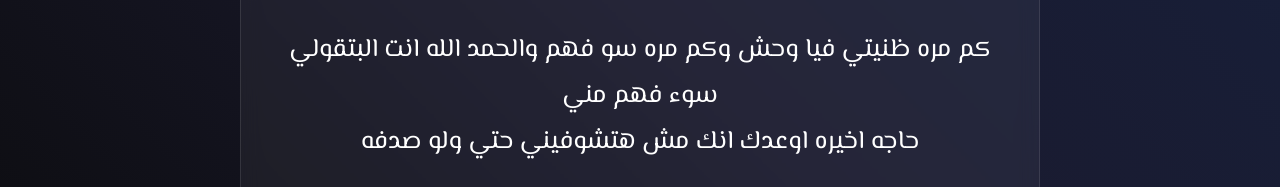
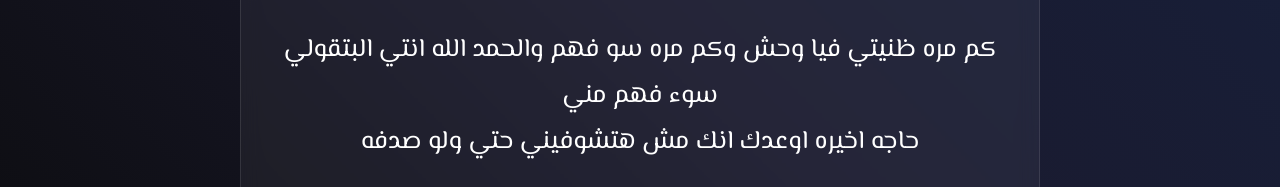
Before and after one commit to Fars1mahmoud/rahma, a plain HTML site: page newpage.html in a window 1280 px wide. Shown: the part 491-678 px from the top of the page. Drawn offline with Linux system fonts and the light colour scheme.

Commit message:
Update newpage.html

```diff
--- a/newpage.html
+++ b/newpage.html
@@ -101,7 +101,7 @@
 
         </div>
         <p class="message">
-            كم مره ظنيتي فيا وحش وكم مره سو فهم  والحمد الله انت البتقولي سوء فهم مني
+            كم مره ظنيتي فيا وحش وكم مره سو فهم  والحمد الله انتي البتقولي سوء فهم مني
             <br>
             حاجه اخيره  اوعدك انك مش هتشوفيني حتي ولو صدفه
         </p>
@@ -131,4 +131,5 @@
         });
     </script>
 </body>
+
 </html>
```
